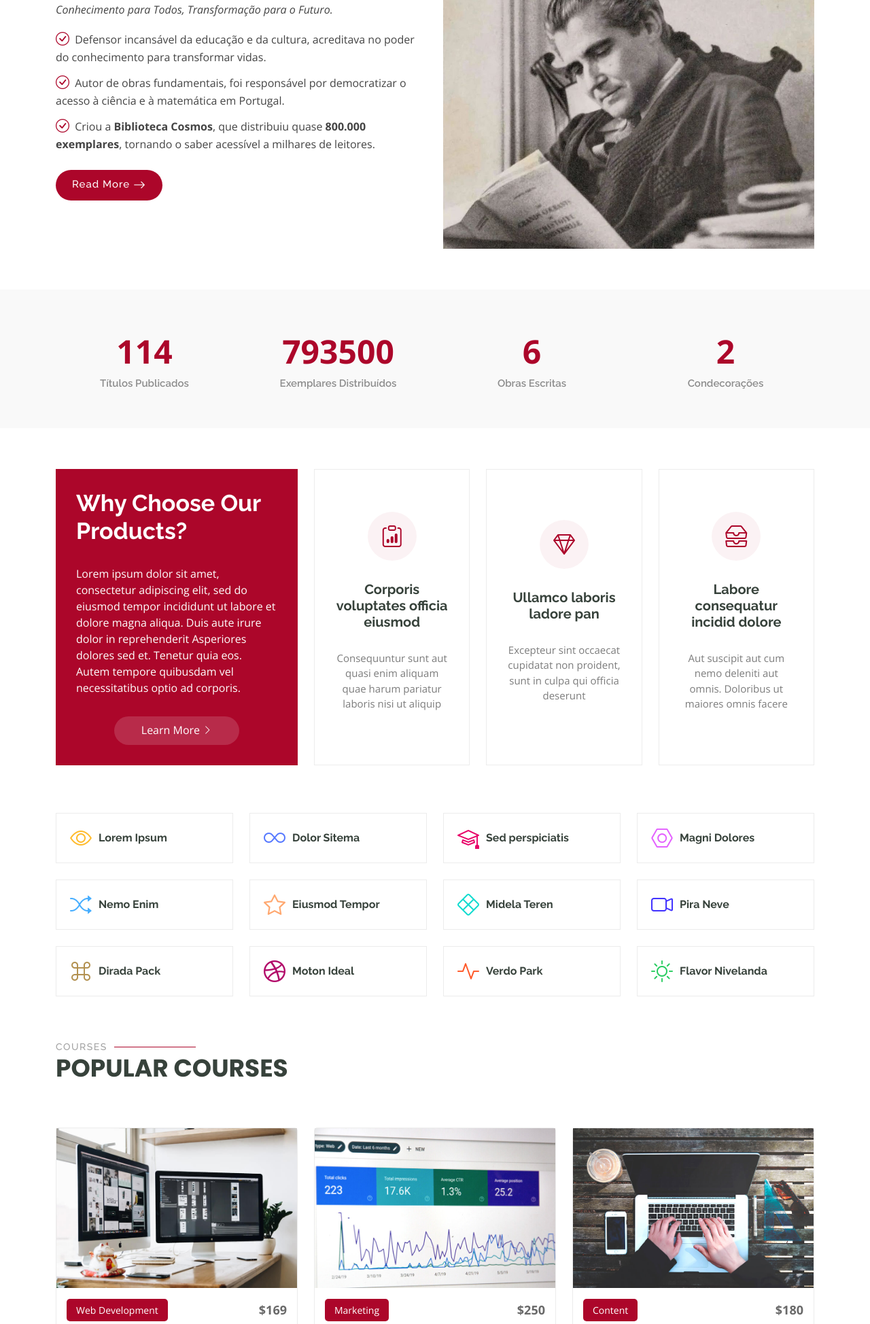
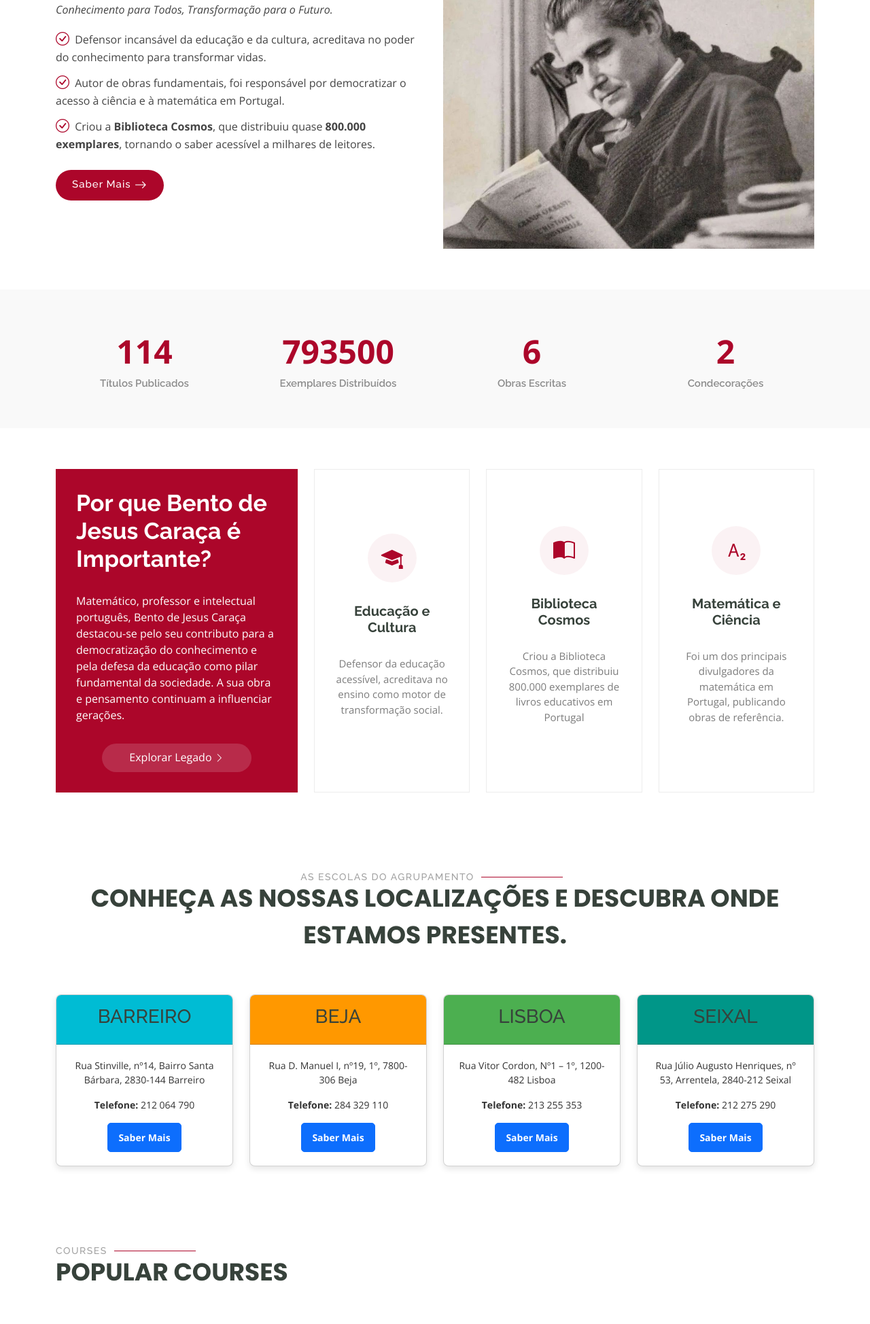
Before and after one commit to L2338/Bento_Jesus_Caraca-Frontend, a PHP site: page / in a window 1280 px wide. Shown: the part 834-2782 px from the top of the page at 68% size. Run offline with PHP 8.4, Linux system fonts and the light colour scheme.

Commit message:
Updade
Box de escolhas EPBJC

```diff
--- a/assets/css/main.css
+++ b/assets/css/main.css
@@ -1887,3 +1887,57 @@ section,
 .starter-section {
   /* Add your styles here */
 }
+
+/*--------------------------------------------------------------
+# Ajuste para a seção das Escolas
+--------------------------------------------------------------*/
+.escola-card {
+  background: #fff;
+  border-radius: 8px;
+  box-shadow: 0px 4px 10px rgba(0, 0, 0, 0.1);
+  overflow: hidden;
+  transition: all 0.3s ease-in-out;
+}
+
+.card-header {
+  padding: 15px;
+  font-size: 18px;
+  font-weight: bold;
+  text-align: center;
+  color: #fff;
+}
+
+.barreiro { background: #00bcd4; }
+.beja { background: #ff9800; }
+.lisboa { background: #4caf50; }
+.seixal { background: #009688; }
+
+.card-body {
+  padding: 20px;
+  text-align: center;
+}
+
+.card-body p {
+  font-size: 14px;
+  color: #333;
+}
+
+.btn-primary {
+  display: inline-block;
+  padding: 10px 15px;
+  font-size: 14px;
+  font-weight: bold;
+  color: #fff;
+  border-radius: 5px;
+  transition: background 0.3s ease-in-out;
+}
+
+.barreiro .btn-primary { background: #007c91; }
+.beja .btn-primary { background: #e65100; }
+.lisboa .btn-primary { background: #2e7d32; }
+.seixal .btn-primary { background: #00695c; }
+
+.escola-card:hover {
+  transform: translateY(-5px);
+  box-shadow: 0px 10px 20px rgba(0, 0, 0, 0.15);
+}
--- a/index.php
+++ b/index.php
@@ -91,7 +91,7 @@
               <li><i class="bi bi-check-circle"></i> <span>Autor de obras fundamentais, foi responsável por democratizar o acesso à ciência e à matemática em Portugal.</span></li>
               <li><i class="bi bi-check-circle"></i> <span>Criou a <strong>Biblioteca Cosmos</strong>, que distribuiu quase <strong>800.000 exemplares</strong>, tornando o saber acessível a milhares de leitores.</span></li>
             </ul>
-            <a href="#" class="read-more"><span>Read More</span><i class="bi bi-arrow-right"></i></a>
+            <a href="#" class="read-more"><span>Saber Mais</span><i class="bi bi-arrow-right"></i></a>
           </div>
 
         </div>
@@ -99,7 +99,6 @@
       </div>
 
     </section><!-- /About Section -->
-
 
     <!-- Counts Section -->
     <section id="counts" class="section counts light-background">
@@ -151,13 +150,13 @@
 
           <div class="col-lg-4" data-aos="fade-up" data-aos-delay="100">
             <div class="why-box">
-              <h3>Why Choose Our Products?</h3>
+              <h3>Por que Bento de Jesus Caraça é Importante?</h3>
               <p>
-                Lorem ipsum dolor sit amet, consectetur adipiscing elit, sed do eiusmod tempor incididunt ut labore et dolore magna aliqua. Duis aute irure dolor in reprehenderit
-                Asperiores dolores sed et. Tenetur quia eos. Autem tempore quibusdam vel necessitatibus optio ad corporis.
+                Matemático, professor e intelectual português, Bento de Jesus Caraça destacou-se pelo seu contributo para a democratização do conhecimento e pela defesa da educação como pilar fundamental da sociedade.
+                A sua obra e pensamento continuam a influenciar gerações.
               </p>
               <div class="text-center">
-                <a href="#" class="more-btn"><span>Learn More</span> <i class="bi bi-chevron-right"></i></a>
+                <a href="legado.php" class="more-btn"><span>Explorar Legado</span> <i class="bi bi-chevron-right"></i></a>
               </div>
             </div>
           </div><!-- End Why Box -->
@@ -167,29 +166,30 @@
 
               <div class="col-xl-4">
                 <div class="icon-box d-flex flex-column justify-content-center align-items-center">
-                  <i class="bi bi-clipboard-data"></i>
-                  <h4>Corporis voluptates officia eiusmod</h4>
-                  <p>Consequuntur sunt aut quasi enim aliquam quae harum pariatur laboris nisi ut aliquip</p>
+                  <i class="bi bi-mortarboard-fill"></i>
+                  <h4>Educação e Cultura</h4>
+                  <p>Defensor da educação acessível, acreditava no ensino como motor de transformação social.</p>
                 </div>
               </div><!-- End Icon Box -->
 
               <div class="col-xl-4" data-aos="fade-up" data-aos-delay="300">
                 <div class="icon-box d-flex flex-column justify-content-center align-items-center">
-                  <i class="bi bi-gem"></i>
-                  <h4>Ullamco laboris ladore pan</h4>
-                  <p>Excepteur sint occaecat cupidatat non proident, sunt in culpa qui officia deserunt</p>
+                  <i class="bi bi-book-half"></i>
+                  <h4>Biblioteca Cosmos</h4>
+                  <p>Criou a Biblioteca Cosmos, que distribuiu 800.000 exemplares de livros educativos em Portugal</p>
                 </div>
               </div><!-- End Icon Box -->
 
               <div class="col-xl-4" data-aos="fade-up" data-aos-delay="400">
                 <div class="icon-box d-flex flex-column justify-content-center align-items-center">
-                  <i class="bi bi-inboxes"></i>
-                  <h4>Labore consequatur incidid dolore</h4>
-                  <p>Aut suscipit aut cum nemo deleniti aut omnis. Doloribus ut maiores omnis facere</p>
+                  <i class="bi bi-subscript"></i>
+                  <h4>Matemática e Ciência</h4>
+                  <p>Foi um dos principais divulgadores da matemática em Portugal, publicando obras de referência.</p>
                 </div>
               </div><!-- End Icon Box -->
 
             </div>
+
           </div>
 
         </div>
@@ -199,101 +199,69 @@
     </section><!-- /Why Us Section -->
 
     <!-- Features Section -->
-    <section id="features" class="features section">
-
+    <!-- Escolas do Agrupamento Bento de Jesus Caraça -->
+<section id="escolas" class="section">
   <div class="container">
+    <div class="section-title text-center">
+      <h2>As Escolas do Agrupamento</h2>
+      <p>Conheça as nossas localizações e descubra onde estamos presentes.</p>
+    </div>
 
     <div class="row gy-4">
-
-          <div class="col-lg-3 col-md-4" data-aos="fade-up" data-aos-delay="100">
-            <div class="features-item">
-              <i class="bi bi-eye" style="color: #ffbb2c;"></i>
-              <h3><a href="" class="stretched-link">Lorem Ipsum</a></h3>
+      <div class="col-lg-3 col-md-6" data-aos="fade-up" data-aos-delay="100">
+        <div class="card escola-card">
+          <div class="card-header barreiro">
+            <h3>BARREIRO</h3>
           </div>
-          </div><!-- End Feature Item -->
-
-          <div class="col-lg-3 col-md-4" data-aos="fade-up" data-aos-delay="200">
-            <div class="features-item">
-              <i class="bi bi-infinity" style="color: #5578ff;"></i>
-              <h3><a href="" class="stretched-link">Dolor Sitema</a></h3>
+          <div class="card-body">
+            <p>Rua Stinville, nº14, Bairro Santa Bárbara, 2830-144 Barreiro</p>
+            <p><strong>Telefone:</strong> 212 064 790</p>
+            <a href="#" class="btn btn-primary">Saber Mais</a>
           </div>
-          </div><!-- End Feature Item -->
-
-          <div class="col-lg-3 col-md-4" data-aos="fade-up" data-aos-delay="300">
-            <div class="features-item">
-              <i class="bi bi-mortarboard" style="color: #e80368;"></i>
-              <h3><a href="" class="stretched-link">Sed perspiciatis</a></h3>
         </div>
-          </div><!-- End Feature Item -->
-
-          <div class="col-lg-3 col-md-4" data-aos="fade-up" data-aos-delay="400">
-            <div class="features-item">
-              <i class="bi bi-nut" style="color: #e361ff;"></i>
-              <h3><a href="" class="stretched-link">Magni Dolores</a></h3>
-            </div>
-          </div><!-- End Feature Item -->
-
-          <div class="col-lg-3 col-md-4" data-aos="fade-up" data-aos-delay="500">
-            <div class="features-item">
-              <i class="bi bi-shuffle" style="color: #47aeff;"></i>
-              <h3><a href="" class="stretched-link">Nemo Enim</a></h3>
-            </div>
-          </div><!-- End Feature Item -->
-
-          <div class="col-lg-3 col-md-4" data-aos="fade-up" data-aos-delay="600">
-            <div class="features-item">
-              <i class="bi bi-star" style="color: #ffa76e;"></i>
-              <h3><a href="" class="stretched-link">Eiusmod Tempor</a></h3>
-            </div>
-          </div><!-- End Feature Item -->
-
-          <div class="col-lg-3 col-md-4" data-aos="fade-up" data-aos-delay="700">
-            <div class="features-item">
-              <i class="bi bi-x-diamond" style="color: #11dbcf;"></i>
-              <h3><a href="" class="stretched-link">Midela Teren</a></h3>
-            </div>
-          </div><!-- End Feature Item -->
-
-          <div class="col-lg-3 col-md-4" data-aos="fade-up" data-aos-delay="800">
-            <div class="features-item">
-              <i class="bi bi-camera-video" style="color: #4233ff;"></i>
-              <h3><a href="" class="stretched-link">Pira Neve</a></h3>
-            </div>
-          </div><!-- End Feature Item -->
-
-          <div class="col-lg-3 col-md-4" data-aos="fade-up" data-aos-delay="900">
-            <div class="features-item">
-              <i class="bi bi-command" style="color: #b2904f;"></i>
-              <h3><a href="" class="stretched-link">Dirada Pack</a></h3>
-            </div>
-          </div><!-- End Feature Item -->
-
-          <div class="col-lg-3 col-md-4" data-aos="fade-up" data-aos-delay="1000">
-            <div class="features-item">
-              <i class="bi bi-dribbble" style="color: #b20969;"></i>
-              <h3><a href="" class="stretched-link">Moton Ideal</a></h3>
-            </div>
-          </div><!-- End Feature Item -->
-
-          <div class="col-lg-3 col-md-4" data-aos="fade-up" data-aos-delay="1100">
-            <div class="features-item">
-              <i class="bi bi-activity" style="color: #ff5828;"></i>
-              <h3><a href="" class="stretched-link">Verdo Park</a></h3>
-            </div>
-          </div><!-- End Feature Item -->
-
-          <div class="col-lg-3 col-md-4" data-aos="fade-up" data-aos-delay="1200">
-            <div class="features-item">
-              <i class="bi bi-brightness-high" style="color: #29cc61;"></i>
-              <h3><a href="" class="stretched-link">Flavor Nivelanda</a></h3>
-            </div>
-          </div><!-- End Feature Item -->
-
       </div>
 
+      <div class="col-lg-3 col-md-6" data-aos="fade-up" data-aos-delay="200">
+        <div class="card escola-card">
+          <div class="card-header beja">
+            <h3>BEJA</h3>
+          </div>
+          <div class="card-body">
+            <p>Rua D. Manuel I, nº19, 1º, 7800-306 Beja</p>
+            <p><strong>Telefone:</strong> 284 329 110</p>
+            <a href="#" class="btn btn-primary">Saber Mais</a>
+          </div>
+        </div>
       </div>
 
-    </section><!-- /Features Section -->
+      <div class="col-lg-3 col-md-6" data-aos="fade-up" data-aos-delay="300">
+        <div class="card escola-card">
+          <div class="card-header lisboa">
+            <h3>LISBOA</h3>
+          </div>
+          <div class="card-body">
+            <p>Rua Vitor Cordon, Nº1 – 1º, 1200-482 Lisboa</p>
+            <p><strong>Telefone:</strong> 213 255 353</p>
+            <a href="#" class="btn btn-primary">Saber Mais</a>
+          </div>
+        </div>
+      </div>
+
+      <div class="col-lg-3 col-md-6" data-aos="fade-up" data-aos-delay="400">
+        <div class="card escola-card">
+          <div class="card-header seixal">
+            <h3>SEIXAL</h3>
+          </div>
+          <div class="card-body">
+            <p>Rua Júlio Augusto Henriques, nº 53, Arrentela, 2840-212 Seixal</p>
+            <p><strong>Telefone:</strong> 212 275 290</p>
+            <a href="#" class="btn btn-primary">Saber Mais</a>
+          </div>
+        </div>
+      </div>
+    </div>
+  </div>
+</section>
 
     <!-- Courses Section -->
     <section id="courses" class="courses section">
@@ -392,76 +360,6 @@
 
     </section><!-- /Courses Section -->
 
-    <!-- Trainers Index Section -->
-    <section id="trainers-index" class="section trainers-index">
-
-      <div class="container">
-
-        <div class="row">
-
-          <div class="col-lg-4 col-md-6 d-flex" data-aos="fade-up" data-aos-delay="100">
-            <div class="member">
-              <img src="assets/img/trainers/trainer-1.jpg" class="img-fluid" alt="">
-              <div class="member-content">
-                <h4>Walter White</h4>
-                <span>Web Development</span>
-                <p>
-                  Magni qui quod omnis unde et eos fuga et exercitationem. Odio veritatis perspiciatis quaerat qui aut aut aut
-                </p>
-                <div class="social">
-                  <a href=""><i class="bi bi-twitter-x"></i></a>
-                  <a href=""><i class="bi bi-facebook"></i></a>
-                  <a href=""><i class="bi bi-instagram"></i></a>
-                  <a href=""><i class="bi bi-linkedin"></i></a>
-                </div>
-              </div>
-            </div>
-          </div><!-- End Team Member -->
-
-          <div class="col-lg-4 col-md-6 d-flex" data-aos="fade-up" data-aos-delay="200">
-            <div class="member">
-              <img src="assets/img/trainers/trainer-2.jpg" class="img-fluid" alt="">
-              <div class="member-content">
-                <h4>Sarah Jhinson</h4>
-                <span>Marketing</span>
-                <p>
-                  Repellat fugiat adipisci nemo illum nesciunt voluptas repellendus. In architecto rerum rerum temporibus
-                </p>
-                <div class="social">
-                  <a href=""><i class="bi bi-twitter-x"></i></a>
-                  <a href=""><i class="bi bi-facebook"></i></a>
-                  <a href=""><i class="bi bi-instagram"></i></a>
-                  <a href=""><i class="bi bi-linkedin"></i></a>
-                </div>
-              </div>
-            </div>
-          </div><!-- End Team Member -->
-
-          <div class="col-lg-4 col-md-6 d-flex" data-aos="fade-up" data-aos-delay="300">
-            <div class="member">
-              <img src="assets/img/trainers/trainer-3.jpg" class="img-fluid" alt="">
-              <div class="member-content">
-                <h4>William Anderson</h4>
-                <span>Content</span>
-                <p>
-                  Voluptas necessitatibus occaecati quia. Earum totam consequuntur qui porro et laborum toro des clara
-                </p>
-                <div class="social">
-                  <a href=""><i class="bi bi-twitter-x"></i></a>
-                  <a href=""><i class="bi bi-facebook"></i></a>
-                  <a href=""><i class="bi bi-instagram"></i></a>
-                  <a href=""><i class="bi bi-linkedin"></i></a>
-                </div>
-              </div>
-            </div>
-          </div><!-- End Team Member -->
-
-        </div>
-
-      </div>
-
-    </section><!-- /Trainers Index Section -->
-
   </main>
 
   <?php
```
Lines whose indentation alone changed are shown as unchanged.
